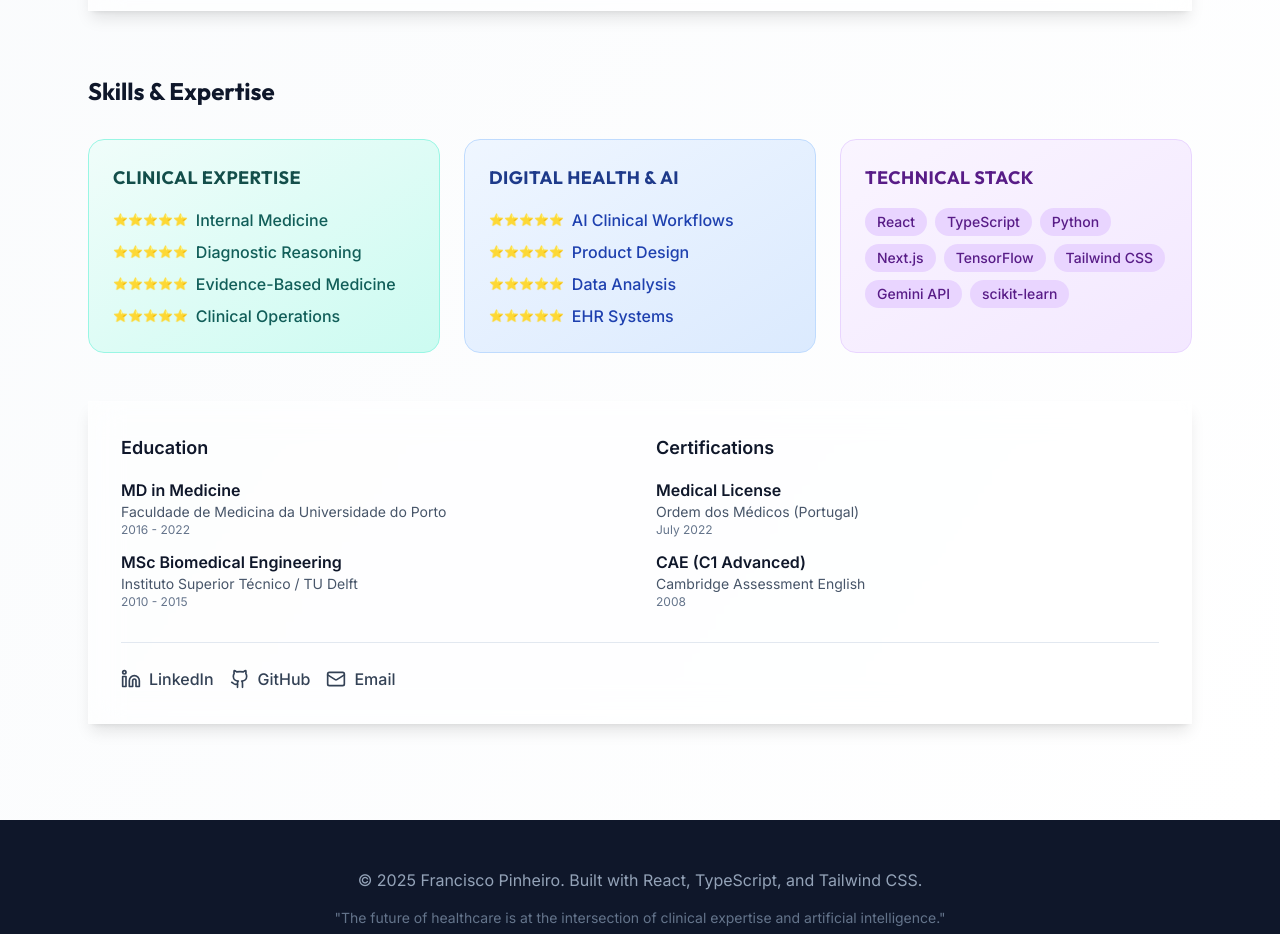
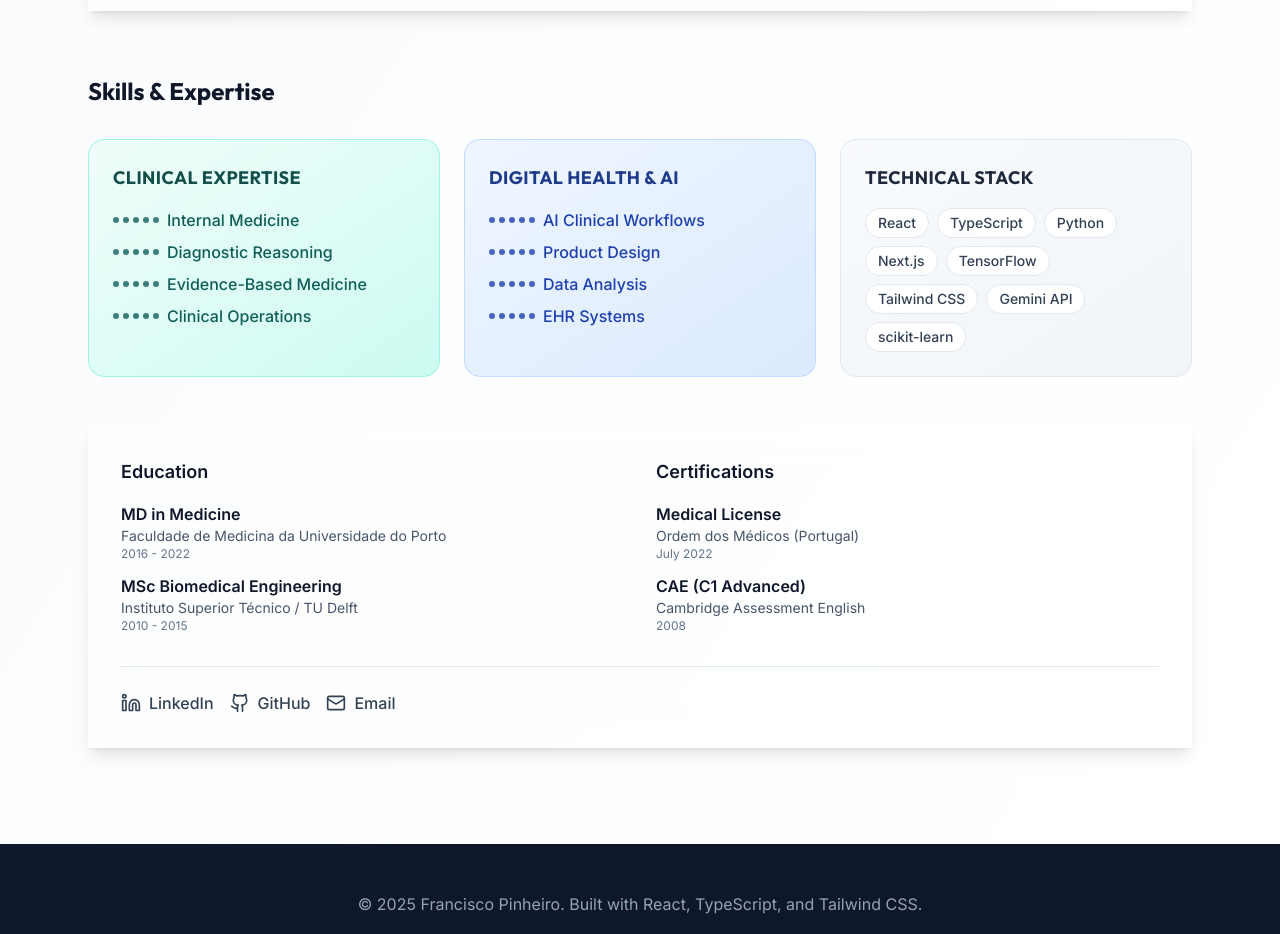
Before and after one commit to fpinheiropt/healthcare-ai-product-portfolio, a React (Vite) app in the folder portfolio-website/: page / in a window 1280 px wide. Shown: the part 3580-4514 px from the top of the page. Built offline with nearby package versions, Linux system fonts and the light colour scheme.

Commit message:
Polish: Updated Tech Stack color (Slate) and Skills icons (Dots)

```diff
--- a/portfolio-website/src/pages/Home.tsx
+++ b/portfolio-website/src/pages/Home.tsx
@@ -417,7 +417,11 @@ function Home() {
                                     <ul className="space-y-2">
                                         {resumeData.skills.clinical.map(skill => (
                                             <li key={skill} className="flex items-center gap-2 text-teal-800 dark:text-teal-200 print:text-slate-800 print:text-sm">
-                                                <span className="text-xs print:hidden group-hover:scale-110 transition-transform">⭐⭐⭐⭐⭐</span>
+                                                <div className="flex gap-1 print:hidden group-hover:scale-110 transition-transform">
+                                                    {[1, 2, 3, 4, 5].map(i => (
+                                                        <div key={i} className="w-1.5 h-1.5 rounded-full bg-current opacity-80" />
+                                                    ))}
+                                                </div>
                                                 <span className="font-medium">{skill}</span>
                                             </li>
                                         ))}
@@ -430,7 +434,11 @@ function Home() {
                                     <ul className="space-y-2">
                                         {resumeData.skills.digital.map(skill => (
                                             <li key={skill} className="flex items-center gap-2 text-blue-800 dark:text-blue-200 print:text-slate-800 print:text-sm">
-                                                <span className="text-xs print:hidden group-hover:scale-110 transition-transform">⭐⭐⭐⭐⭐</span>
+                                                <div className="flex gap-1 print:hidden group-hover:scale-110 transition-transform">
+                                                    {[1, 2, 3, 4, 5].map(i => (
+                                                        <div key={i} className="w-1.5 h-1.5 rounded-full bg-current opacity-80" />
+                                                    ))}
+                                                </div>
                                                 <span className="font-medium">{skill}</span>
                                             </li>
                                         ))}
@@ -438,11 +446,11 @@ function Home() {
                                 </div>
 
                                 {/* Technical */}
-                                <div className="group bg-gradient-to-br from-purple-50 to-purple-100 dark:from-purple-900/30 dark:to-purple-800/30 rounded-2xl p-6 border border-purple-200 dark:border-purple-800/50 backdrop-blur-sm print:bg-transparent print:border print:border-slate-200 print:p-4 print:rounded-lg hover:-translate-y-1 hover:shadow-lg transition-all duration-300">
-                                    <h4 className="font-display font-bold text-purple-900 dark:text-purple-300 mb-4 text-lg uppercase tracking-wide print:text-sm print:mb-2 print:text-slate-900 group-hover:text-purple-700 dark:group-hover:text-purple-200 transition-colors">Technical Stack</h4>
+                                <div className="group bg-gradient-to-br from-slate-50 to-slate-100 dark:from-slate-800/50 dark:to-slate-900/50 rounded-2xl p-6 border border-slate-200 dark:border-slate-700 backdrop-blur-sm print:bg-transparent print:border print:border-slate-200 print:p-4 print:rounded-lg hover:-translate-y-1 hover:shadow-lg transition-all duration-300">
+                                    <h4 className="font-display font-bold text-slate-800 dark:text-slate-200 mb-4 text-lg uppercase tracking-wide print:text-sm print:mb-2 print:text-slate-900 group-hover:text-slate-900 dark:group-hover:text-white transition-colors">Technical Stack</h4>
                                     <div className="flex flex-wrap gap-2">
                                         {resumeData.skills.technical.map(skill => (
-                                            <span key={skill} className="bg-purple-200 dark:bg-purple-900/60 text-purple-900 dark:text-purple-200 px-3 py-1 rounded-full text-sm font-medium print:bg-slate-100 print:text-slate-800 print:border print:border-slate-200 group-hover:bg-purple-300 dark:group-hover:bg-purple-800/80 transition-colors">
+                                            <span key={skill} className="bg-white dark:bg-slate-700 text-slate-700 dark:text-slate-200 px-3 py-1 rounded-full text-sm font-medium border border-slate-200 dark:border-slate-600 print:bg-slate-100 print:text-slate-800 print:border print:border-slate-200 group-hover:border-slate-300 dark:group-hover:border-slate-500 transition-colors">
                                                 {skill}
                                             </span>
                                         ))}
```
